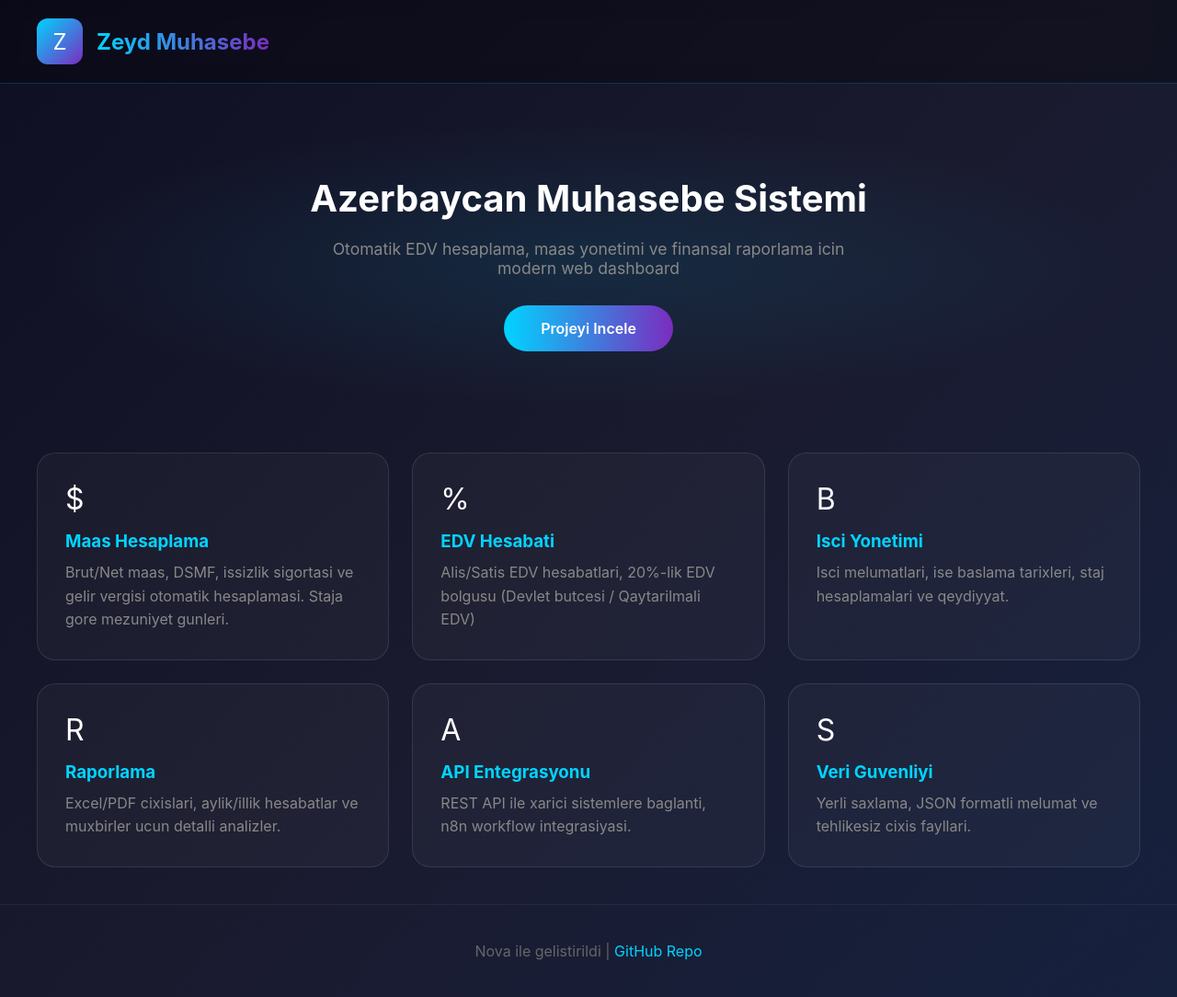
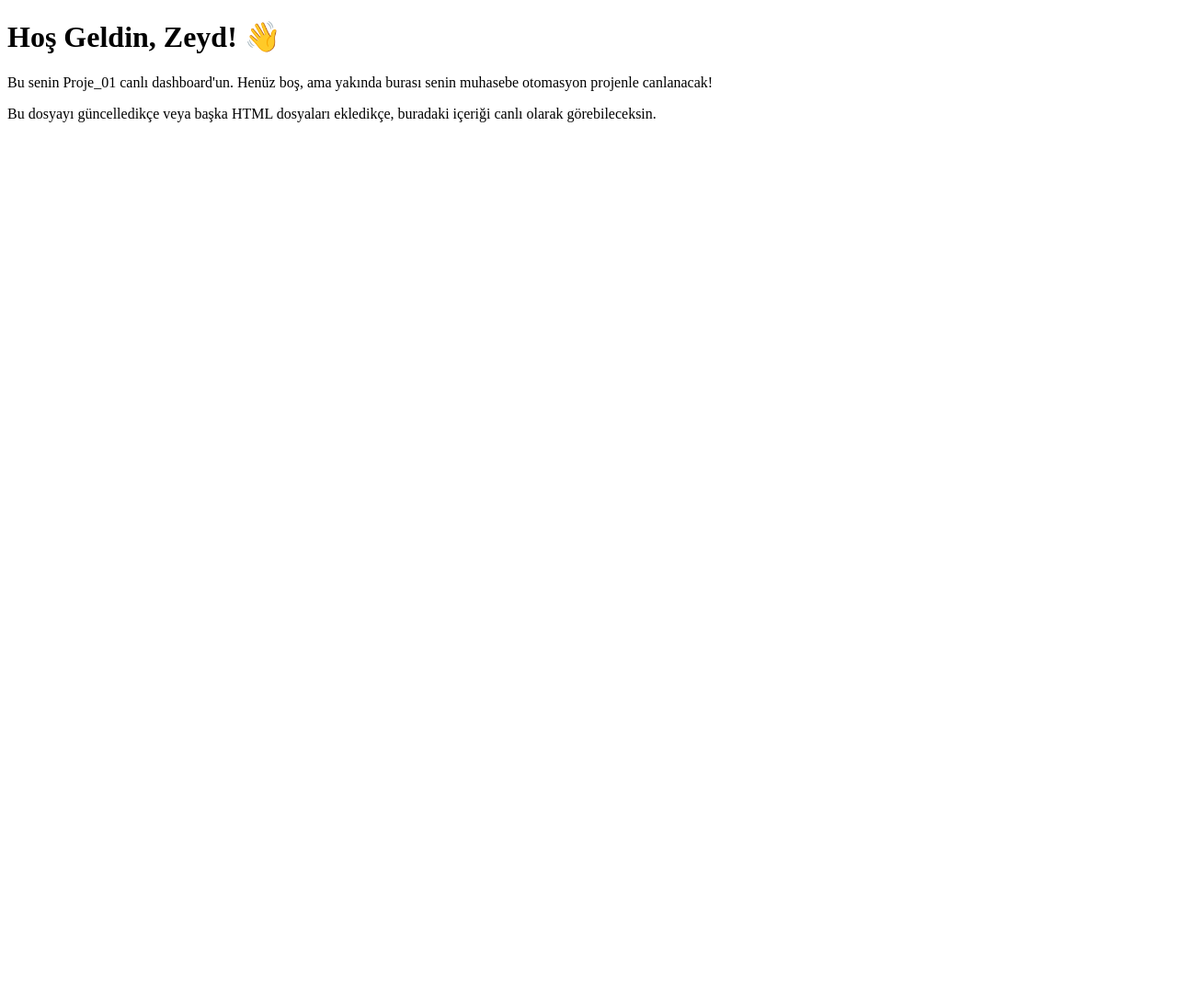
Before and after one commit to NovaZeyd/Proje_01, a plain HTML site: page index.html in a window 1280 px wide. Shown: the whole page at 92% size. After the commit the page ends 800 px from the top, so only its background shows below. Drawn offline with Linux system fonts and the light colour scheme.

Commit message:
feat: Add initial index.html for GitHub Pages dashboard

```diff
--- a/index.html
+++ b/index.html
@@ -1,123 +1,11 @@
 <!DOCTYPE html>
-<html lang="az">
+<html>
 <head>
-    <meta charset="UTF-8">
-    <meta name="viewport" content="width=device-width, initial-scale=1.0">
-    <title>Zeyd Muhasebe Dashboard</title>
-    <style>
-        * { margin: 0; padding: 0; box-sizing: border-box; }
-        body {
-            font-family: -apple-system, BlinkMacSystemFont, 'Segoe UI', Roboto, sans-serif;
-            background: linear-gradient(135deg, #0f0f23 0%, #1a1a2e 50%, #16213e 100%);
-            min-height: 100vh;
-            color: #fff;
-        }
-        .header {
-            background: rgba(0,0,0,0.3);
-            backdrop-filter: blur(10px);
-            padding: 20px 40px;
-            border-bottom: 1px solid rgba(0,212,255,0.2);
-        }
-        .logo {
-            display: flex; align-items: center; gap: 15px;
-            max-width: 1400px; margin: 0 auto;
-        }
-        .logo-icon {
-            width: 50px; height: 50px;
-            background: linear-gradient(135deg, #00d4ff, #7b2cbf);
-            border-radius: 12px;
-            display: flex; align-items: center; justify-content: center;
-            font-size: 24px;
-        }
-        .logo h1 {
-            font-size: 1.5em;
-            background: linear-gradient(90deg, #00d4ff, #7b2cbf);
-            -webkit-background-clip: text;
-            -webkit-text-fill-color: transparent;
-        }
-        .container { max-width: 1400px; margin: 0 auto; padding: 40px; }
-        .hero {
-            text-align: center; padding: 60px 20px;
-            background: radial-gradient(ellipse at center, rgba(0,212,255,0.1) 0%, transparent 70%);
-        }
-        .hero h2 { font-size: 2.5em; margin-bottom: 20px; }
-        .hero p { color: #888; font-size: 1.1em; max-width: 600px; margin: 0 auto 30px; }
-        .cta-btn {
-            display: inline-block; padding: 15px 40px;
-            background: linear-gradient(90deg, #00d4ff, #7b2cbf);
-            color: #fff; text-decoration: none; border-radius: 30px;
-            font-weight: 600; transition: all 0.3s;
-        }
-        .cta-btn:hover { transform: translateY(-3px); box-shadow: 0 20px 40px rgba(0,212,255,0.3); }
-        .grid { display: grid; grid-template-columns: repeat(auto-fit, minmax(300px, 1fr)); gap: 25px; margin-top: 50px; }
-        .card {
-            background: rgba(255,255,255,0.03);
-            border: 1px solid rgba(255,255,255,0.1);
-            border-radius: 20px; padding: 30px;
-            transition: all 0.3s;
-        }
-        .card:hover { transform: translateY(-5px); border-color: rgba(0,212,255,0.3); }
-        .card-icon { font-size: 2em; margin-bottom: 15px; }
-        .card h3 { color: #00d4ff; margin-bottom: 10px; }
-        .card p { color: #888; line-height: 1.6; }
-        .footer {
-            text-align: center; padding: 40px;
-            color: #666; border-top: 1px solid rgba(255,255,255,0.05);
-        }
-        .footer a { color: #00d4ff; text-decoration: none; }
-    </style>
+    <title>Proje_01 Dashboard</title>
 </head>
 <body>
-    <header class="header">
-        <div class="logo">
-            <div class="logo-icon">Z</div>
-            <h1>Zeyd Muhasebe</h1>
-        </div>
-    </header>
-
-    <div class="container">
-        <section class="hero">
-            <h2>Azerbaycan Muhasebe Sistemi</h2>
-            <p>Otomatik EDV hesaplama, maas yonetimi ve finansal raporlama icin modern web dashboard</p>
-            <a href="https://github.com/NovaZeyd/Proje_01" class="cta-btn">Projeyi Incele</a>
-        </section>
-
-        <section class="grid">
-            <div class="card">
-                <div class="card-icon">$</div>
-                <h3>Maas Hesaplama</h3>
-                <p>Brut/Net maas, DSMF, issizlik sigortasi ve gelir vergisi otomatik hesaplamasi. Staja gore mezuniyet gunleri.</p>
-            </div>
-            <div class="card">
-                <div class="card-icon">%</div>
-                <h3>EDV Hesabati</h3>
-                <p>Alis/Satis EDV hesabatlari, 20%-lik EDV bolgusu (Devlet butcesi / Qaytarilmali EDV)</p>
-            </div>
-            <div class="card">
-                <div class="card-icon">B</div>
-                <h3>Isci Yonetimi</h3>
-                <p>Isci melumatlari, ise baslama tarixleri, staj hesaplamalari ve qeydiyyat.</p>
-            </div>
-            <div class="card">
-                <div class="card-icon">R</div>
-                <h3>Raporlama</h3>
-                <p>Excel/PDF cixislari, aylik/illik hesabatlar ve muxbirler ucun detalli analizler.</p>
-            </div>
-            <div class="card">
-                <div class="card-icon">A</div>
-                <h3>API Entegrasyonu</h3>
-                <p>REST API ile xarici sistemlere baglanti, n8n workflow integrasiyasi.</p>
-            </div>
-            <div class="card">
-                <div class="card-icon">S</div>
-                <h3>Veri Guvenliyi</h3>
-                <p>Yerli saxlama, JSON formatli melumat ve tehlikesiz cixis fayllari.</p>
-            </div>
-        </section>
-    </div>
-
-    <footer class="footer">
-        <p>Nova ile gelistirildi | <a href="https://github.com/NovaZeyd/Proje_01">GitHub Repo</a></p>
-    </footer>
+    <h1>Hoş Geldin, Zeyd! 👋</h1>
+    <p>Bu senin Proje_01 canlı dashboard'un. Henüz boş, ama yakında burası senin muhasebe otomasyon projenle canlanacak!</p>
+    <p>Bu dosyayı güncelledikçe veya başka HTML dosyaları ekledikçe, buradaki içeriği canlı olarak görebileceksin.</p>
 </body>
 </html>
```
